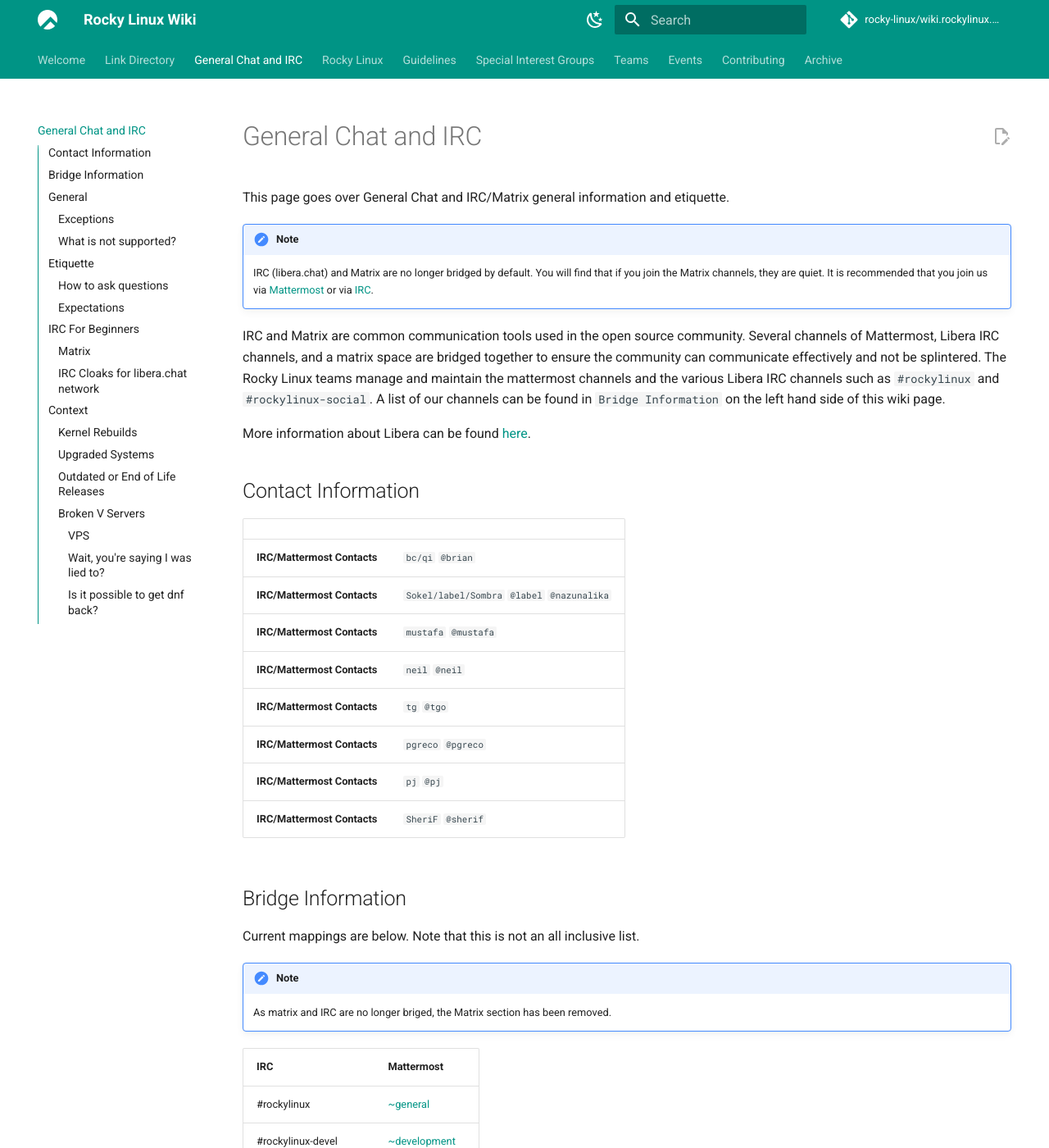
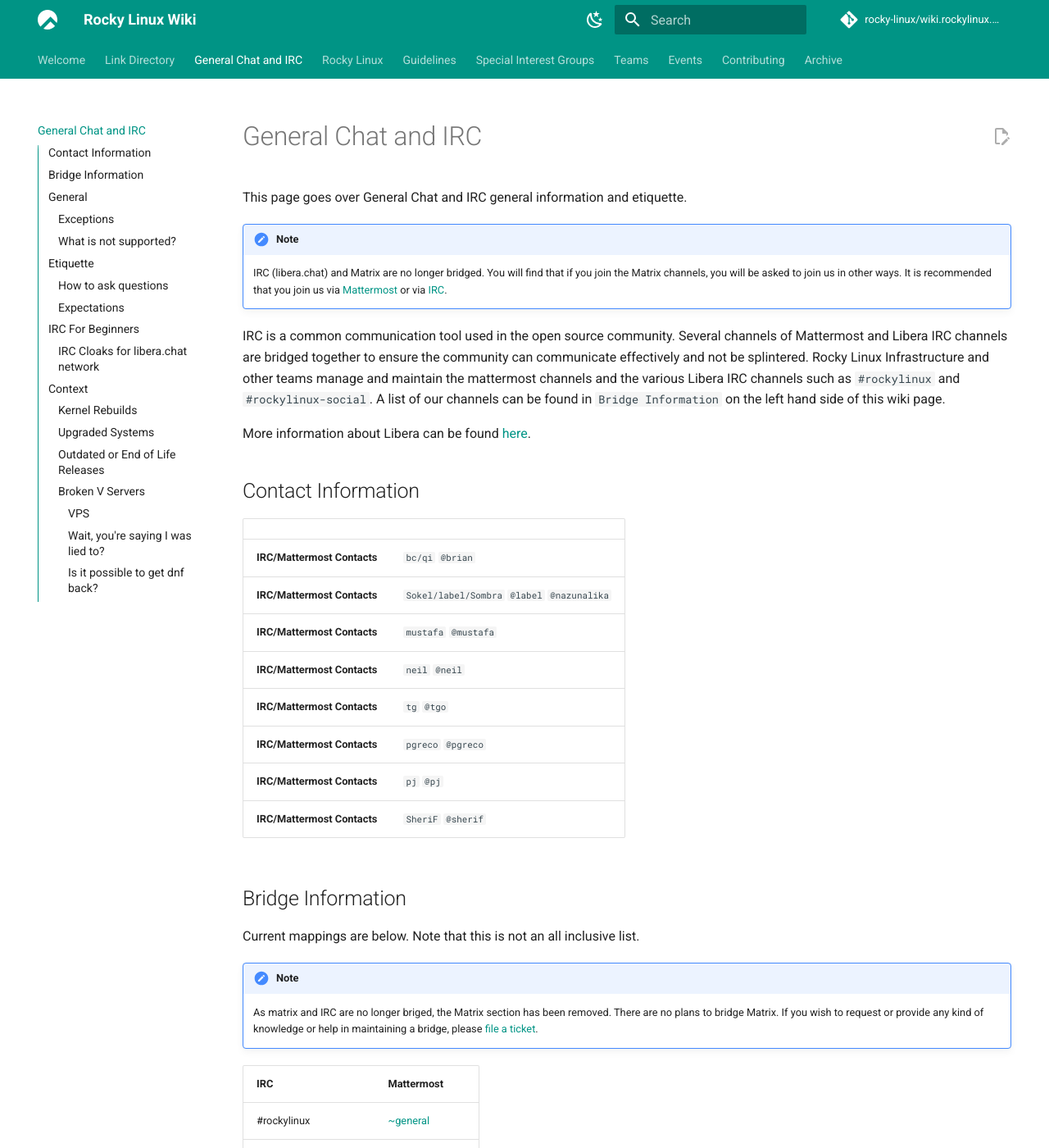
Before and after one commit to rocky-linux/wiki.rockylinux.org, an MkDocs documentation site: the page built from docs/irc.md, in a window 1280 px wide and 1400 px high. Shown: the whole window at 82% size. Built offline with MkDocs 1.6.1 and Material for MkDocs 9.7.7, drawn with Linux system fonts in a browser that asks for light colours; comment, search, counter and statistics services are not loaded; some of the changed text lies outside the part shown.

Commit message:
remove matrix references

```diff
--- a/docs/irc.md
+++ b/docs/irc.md
@@ -2,12 +2,12 @@
 title: General Chat and IRC
 ---
 
-This page goes over General Chat and IRC/Matrix general information and etiquette.
+This page goes over General Chat and IRC general information and etiquette.
 
 !!! note
-    IRC (libera.chat) and Matrix are no longer bridged by default. You will find that if you join the Matrix channels, they are quiet. It is recommended that you join us via [Mattermost](https://chat.rockylinux.org) or via [IRC](https://libera.chat).
+    IRC (libera.chat) and Matrix are no longer bridged. You will find that if you join the Matrix channels, you will be asked to join us in other ways. It is recommended that you join us via [Mattermost](https://chat.rockylinux.org) or via [IRC](https://libera.chat).
 
-IRC and Matrix are common communication tools used in the open source community. Several channels of Mattermost, Libera IRC channels, and a matrix space are bridged together to ensure the community can communicate effectively and not be splintered. The Rocky Linux teams manage and maintain the mattermost channels and the various Libera IRC channels such as `#rockylinux` and `#rockylinux-social`. A list of our channels can be found in `Bridge Information` on the left hand side of this wiki page.
+IRC is a common communication tool used in the open source community. Several channels of Mattermost and Libera IRC channels are bridged together to ensure the community can communicate effectively and not be splintered. Rocky Linux Infrastructure and other teams manage and maintain the mattermost channels and the various Libera IRC channels such as `#rockylinux` and `#rockylinux-social`. A list of our channels can be found in `Bridge Information` on the left hand side of this wiki page.
 
 More information about Libera can be found [here](https://libera.chat).
 
@@ -28,7 +28,7 @@
 Current mappings are below. Note that this is not an all inclusive list.
 
 !!! note
-    As matrix and IRC are no longer briged, the Matrix section has been removed.
+    As matrix and IRC are no longer briged, the Matrix section has been removed. There are no plans to bridge Matrix. If you wish to request or provide any kind of knowledge or help in maintaining a bridge, please [file a ticket](https://git.resf.org/infrastructure/meta/issues).
 
 | IRC                         | Mattermost                                                                         |
 |-----------------------------|------------------------------------------------------------------------------------|
@@ -159,15 +159,6 @@
 
 Note that subsequent logins will require you to identify. `/msg nickserv identify password` will help you to ensure you don't get locked out of the `#rockylinux*` channels.
 
-### Matrix
-
-!!! note
-    Matrix and IRC is no longer bridged. This means to have communication with the Rocky Linux community, you are recommended to join us on Mattermost or Libera IRC.
-
-If you are a user of Matrix, most of the above still applies to you. You may need to login through the bridge on matrix to login with NickServ on Libera. After that, you will be able to communicate in the `#rockylinux*` channels through your matrix client.
-
-~~The Rocky Linux matrix space can be joined [here](https://matrix.to/#/!rHvPOeKWNBOYSKTiBr:matrix.org?via=matrix.org).~~
-
 ### IRC Cloaks for libera.chat network
 
 Cloaks allow you to show your association with the Rocky Linux project and protect your hostname from being seen from others. Cloaks can be received from a project or just by the network upon request.
--- a/docs/special_interest_groups/index.md
+++ b/docs/special_interest_groups/index.md
@@ -24,7 +24,7 @@
 * The group should be related to Rocky Linux, a use-case for Rocky Linux or Enterprise Linux, or related to Enterprise Linux as a whole
 * There must be feedback and control into the Rocky Linux community
 * All communication as to the work of the SIG should be public - Some matters may have to be private, and as such should be out of band
-    * It is expected that each SIG will have a public channel as `SIG/name` in mattermost. Optionally an IRC or Matrix channel can also be assigned.
+    * It is expected that each SIG will have a public channel as `SIG/name` in mattermost. Optionally an IRC channel can also be assigned.
 * Code produced within the SIG must be compatible with a FOSS license presently used by Rocky Linux - If a new license is wanted, consult with Release Engineering/Core or the `~Legal` channel in mattermost.
 * All documentation and information of the SIG should be on a wiki produced in the [RESF Git Service](https://git.resf.org).
 * All documentation produced within the SIG must be a compatible documentation license
@@ -47,7 +47,7 @@
 * Mailing lists of SIGs are open and can be joined freely
 * SIG members are appointed/approved by SIG sponsors/leaders - The sponsors/leaders typically have write permissions to relevant wikis and git repos
 * SIG sponsors/leaders may be asked to be a mailing list moderator
-* SIG channels will be public under a name such as `SIG/name` with an optional IRC and Matrix channel to be bridged.
+* SIG channels will be public under a name such as `SIG/name` with an optional IRC channel to be bridged.
 * Optionally: define if work with CentOS Stream will be applicable for the SIG
 
 ## SIG Reporting
```
Also changed, not shown: docs/contributing/index.md (+1 -1 lines).
